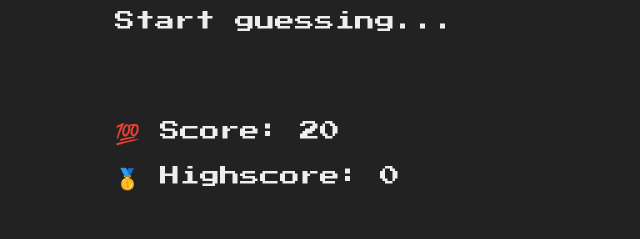
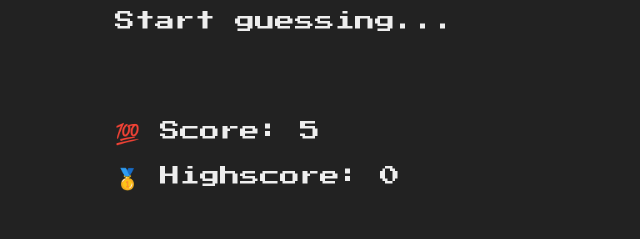
Before and after one commit to bird556/Guess-My-Number, a plain HTML site: page index.html in a window 1280 px wide. Both pictures are taken after a click on the button "Again!". Shown: the part 439-678 px from the top of the page, 585-1225 px from the left. Drawn offline with Linux system fonts and the light colour scheme.

Commit message:
Add files via upload
changed number of guesses from 20 to 5 guesses only.

```diff
--- a/index.html
+++ b/index.html
@@ -24,7 +24,8 @@
     </section>
     <section class="right">
       <p class="message">Start guessing...</p>
-      <p class="label-score">💯 Score: <span class="score">20</span></p>
+      <p class="label-score">💯 Score: <span class="score">5</span></p>
+      <!-- <p class="label-score">💯 Score: <span class="score">20</span></p> -->
       <p class="label-highscore">
         🥇 Highscore: <span class="highscore">0</span>
       </p>
--- a/script.js
+++ b/script.js
@@ -43,9 +43,10 @@ const displayNumberGuess = function (number) {
   document.querySelector('.number').textContent = number;
 };
 //
+
 // SCORE
 
-let score = 20;
+let score = 5;
 let highscore = 0;
 
 //
@@ -103,6 +104,7 @@ document.querySelector('.check').addEventListener('click', function () {
 
 document.querySelector('.again').addEventListener('click', function () {
   score = 20;
+  score = 5;
   displayMessage('Start guessing...');
   numberGuess = Math.trunc(Math.random() * 20) + 1;
   document.body.style.backgroundColor = '#222';
```
